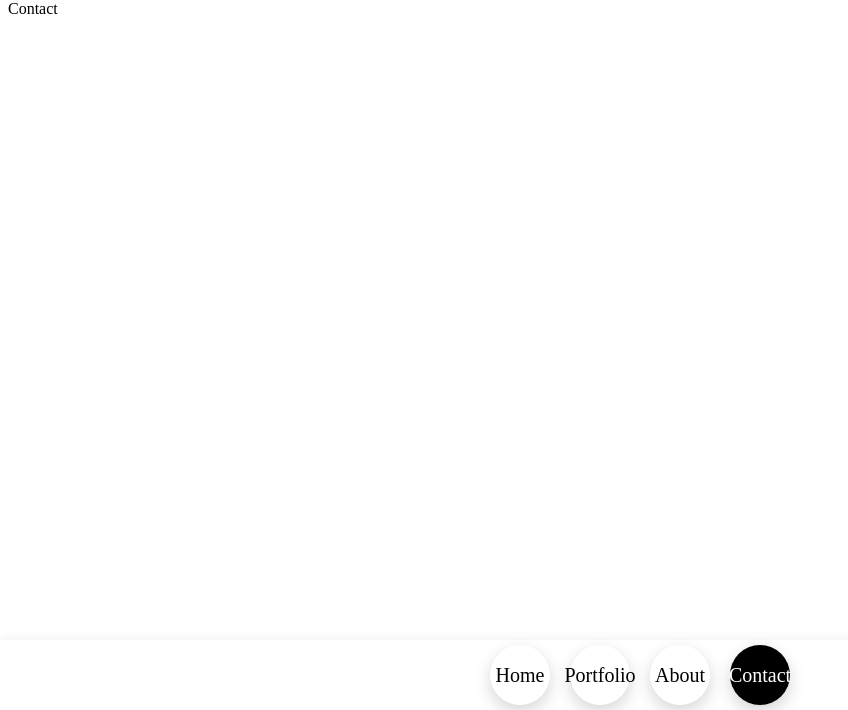
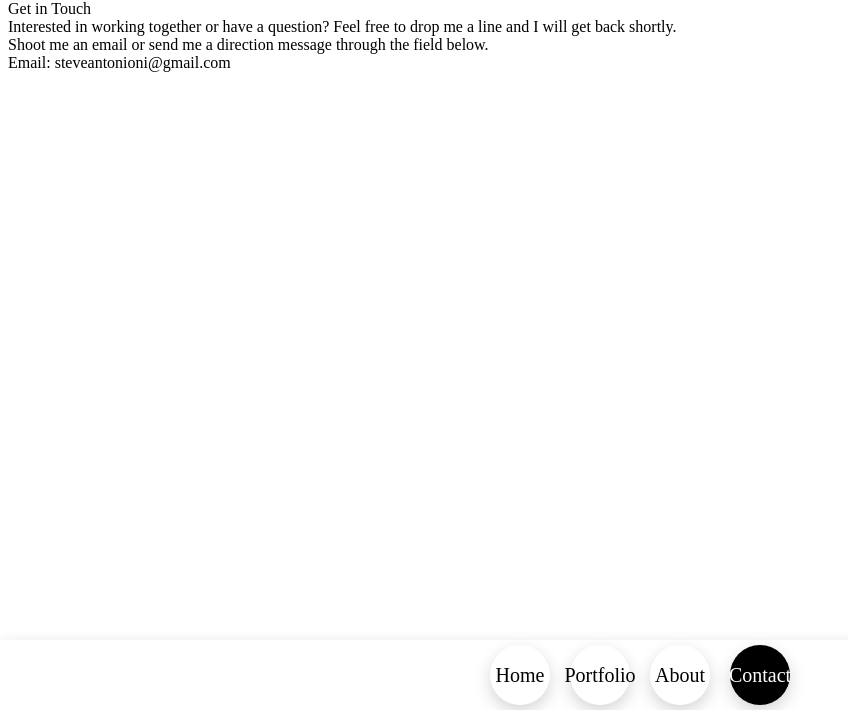
Before and after one commit to DavidKost27/steve-antonioni, a Gatsby site: page /contact in a window 1280 px wide. Shown: the part 90-800 px from the top of the page, without its empty margins (0-848 px from the left). Built offline with nearby package versions, Linux system fonts and the light colour scheme; Gatsby itself is replaced by a stand-in of ours.

Commit message:
[Smal Update]Added Contact content

```diff
--- a/src/pages/contact.jsx
+++ b/src/pages/contact.jsx
@@ -10,7 +10,21 @@ const IndexPage = () => {
     <main className="contact">
       <title>Steve Antonioni - Contact</title>
       <TopBar />
-      <div>Contact</div>
+      <div>
+        <div>Get in Touch</div>
+
+        <div>
+          Interested in working together or have a question? Feel free to drop
+          me a line and I will get back shortly.
+        </div>
+
+        <div>
+          Shoot me an email or send me a direction message through the field
+          below.{" "}
+        </div>
+      </div>
+
+      <div>Email: steveantonioni@gmail.com</div>
 
       {/* This Is How You Link */}
       {/* <Link to="/">Home</Link>
```
